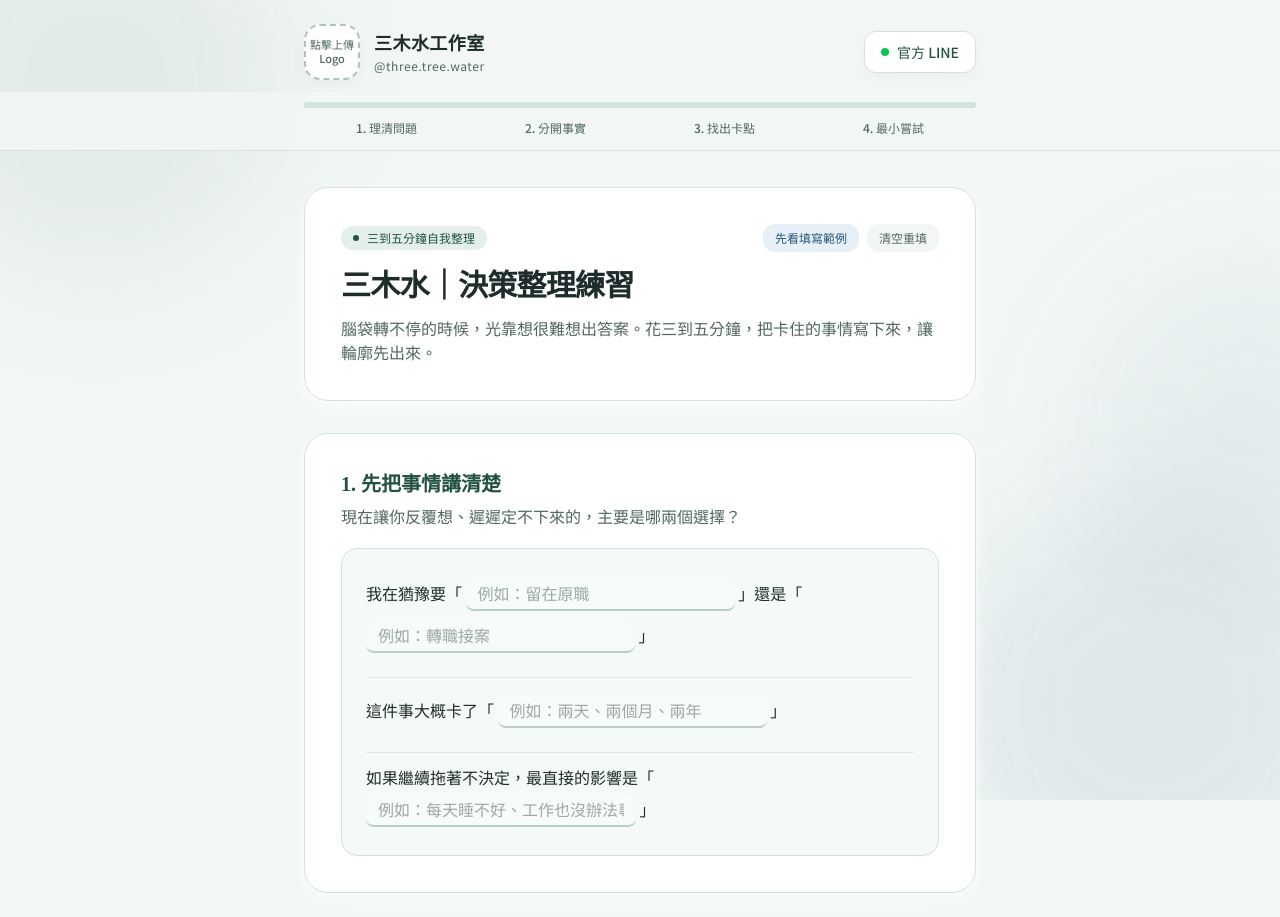
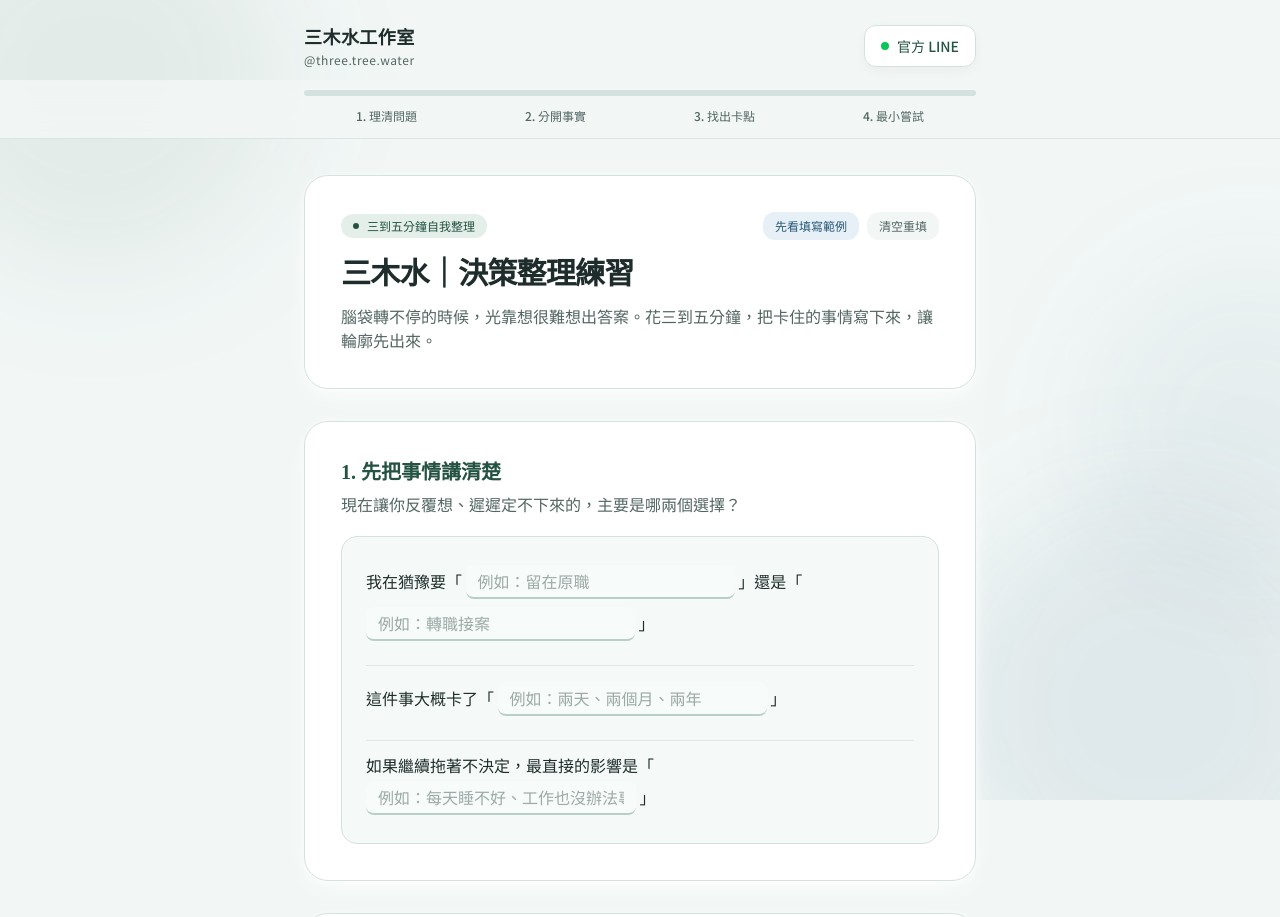
Before and after one commit to three-tree-water/Decision-Making-Exercises, a plain HTML site: page index.html in a window 1280 px wide. Shown: the top 917 px of the page. Drawn offline with nearby package versions, Linux system fonts and the light colour scheme.

Commit message:
Update index.html

```diff
--- a/index.html
+++ b/index.html
@@ -119,22 +119,6 @@
         class="hidden"
         aria-label="上傳三木水品牌 Logo 圖片"
       />
-
-      <!-- 56x56px Logo 預留容器（點擊可上傳或更換本機圖片） -->
-      <button
-        type="button"
-        id="logo-upload-trigger"
-        title="點擊上傳或更換品牌 Logo"
-        class="group relative w-14 h-14 rounded-2xl bg-white/90 border-2 border-dashed border-wood/35 hover:border-wood flex items-center justify-center overflow-hidden shrink-0 shadow-soft transition-all cursor-pointer focus:outline-none focus:ring-2 focus:ring-wood/40"
-      >
-        <!-- 未上傳時的簡約文字提示（無預設 SVG 圖示） -->
-        <span
-          id="logo-placeholder-text"
-          class="text-[11px] leading-tight font-medium text-ink-muted group-hover:text-wood text-center px-1 select-none"
-        >
-          點擊上傳<br />Logo
-        </span>
-
         <!-- 正式上線時，可直接將下方 src 填入你的圖片路徑（例如 ./logo.png），網頁就會直接顯示你的品牌 Logo -->
         <img
           id="brand-logo-img"
```
